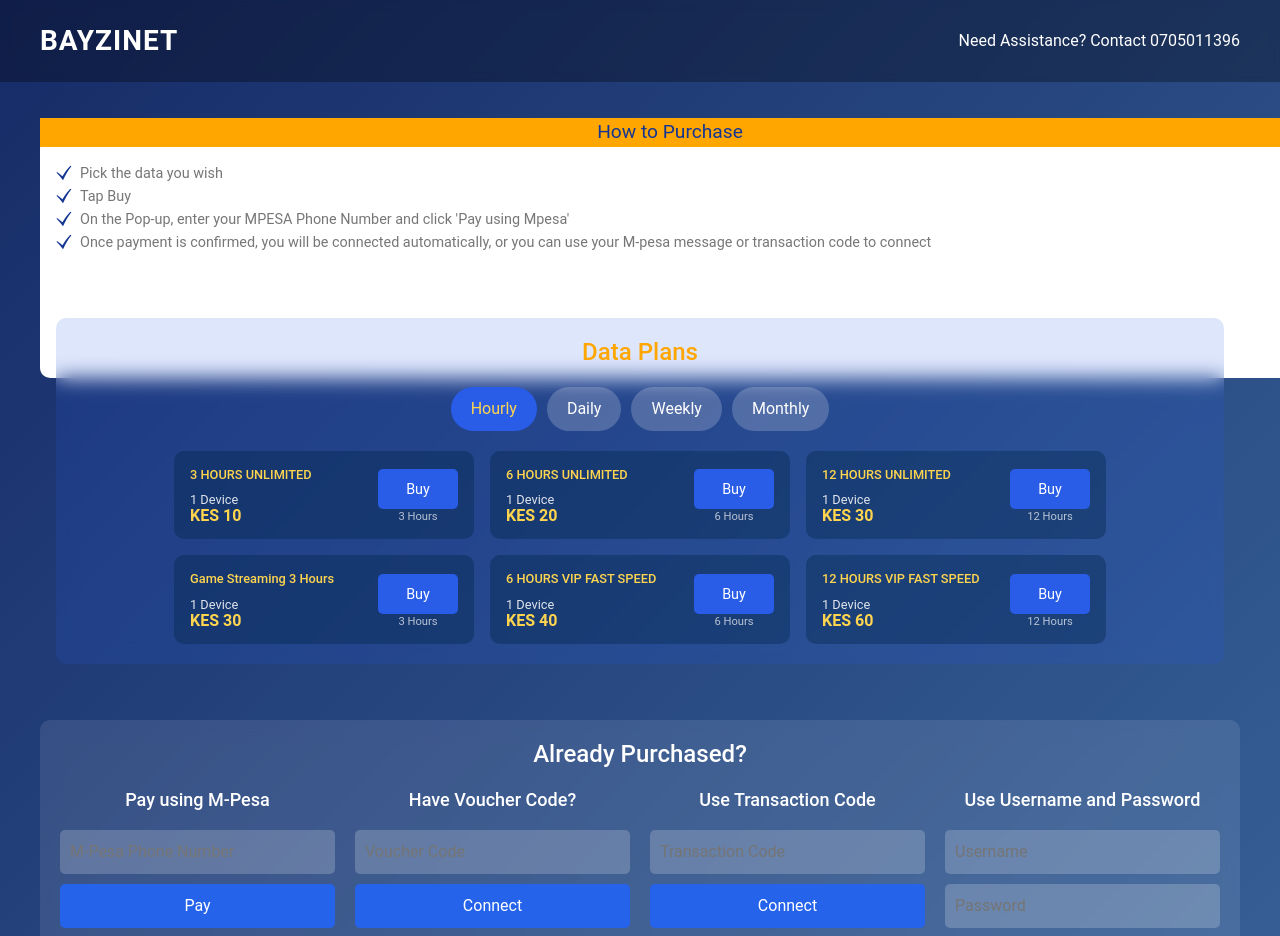
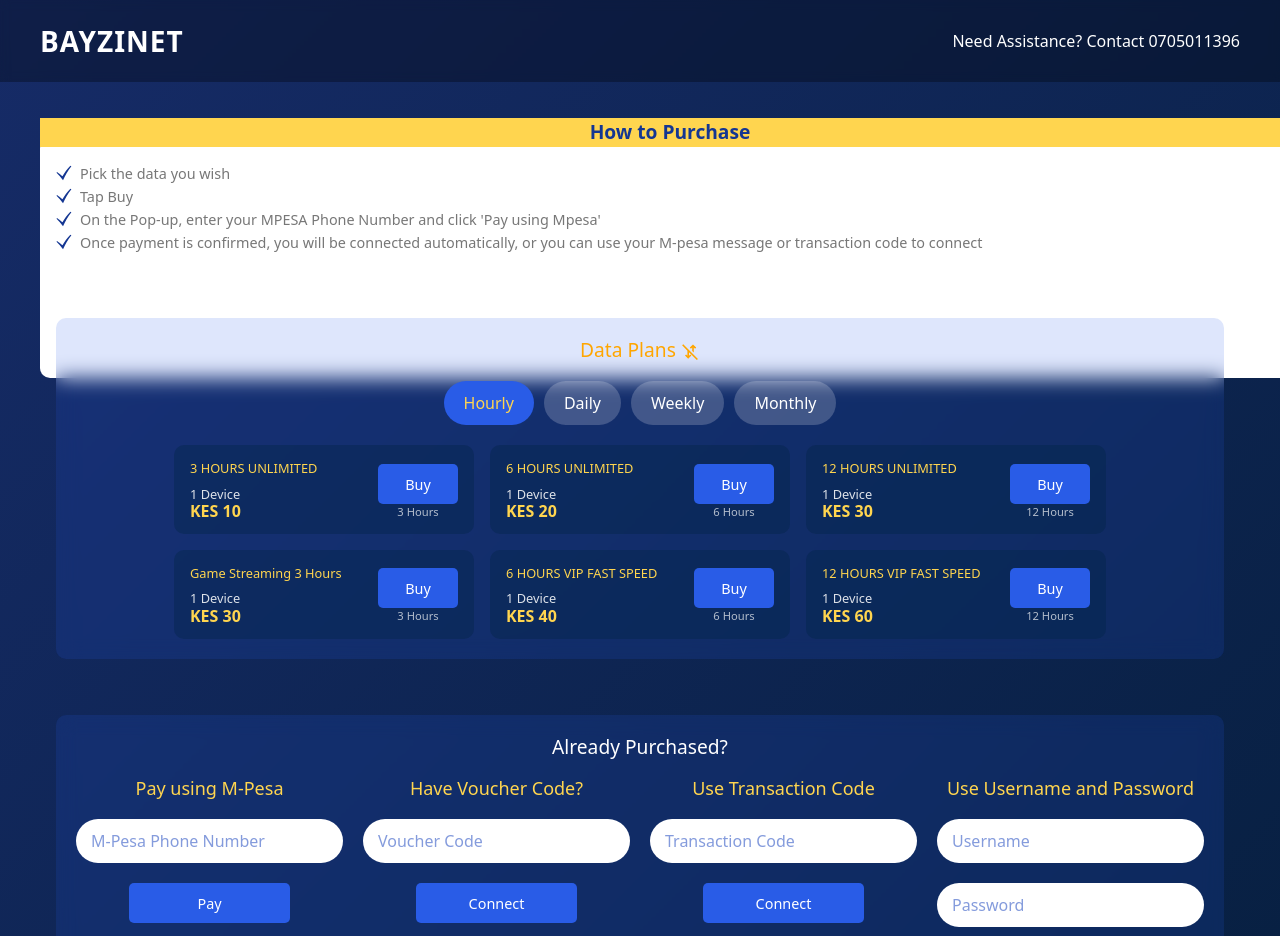
Before and after one commit to Ericadeshh/Bayzinet_Billing_System, a React (Vite) app in the folder billing_sys_frontend/: page / in a window 1280 px wide. Shown: the top 936 px of the page. Built offline with nearby package versions, Linux system fonts and the light colour scheme.

Commit message:
UI update

```diff
--- a/billing_sys_frontend/src/components/ConnectForm/ConnectForm.module.css
+++ b/billing_sys_frontend/src/components/ConnectForm/ConnectForm.module.css
@@ -1,13 +1,16 @@
 .formSection {
-  background: rgba(255, 255, 255, 0.1);
+  background: #295ce727;
   padding: 20px;
+  margin: 1rem;
   border-radius: 10px;
   backdrop-filter: blur(10px);
   animation: slideUp 0.5s ease-out;
+  margin-top: 0px;
 }
 
 .formSection h2 {
-  font-size: 24px;
+  color: #fff;
+  font-size: 1.2rem;
   margin-bottom: 20px;
   text-align: center;
 }
@@ -25,31 +28,74 @@
 }
 
 .form h3 {
+  color: #ffd54f;
   font-size: 18px;
   margin-bottom: 10px;
   text-align: center;
 }
 
+.inputWrapper {
+  position: relative;
+  margin-bottom: 10px;
+}
+
 .input {
   padding: 10px;
   border: none;
-  border-radius: 5px;
-  background: rgba(255, 255, 255, 0.2);
-  color: #ffffff;
+  border-radius: 60px;
+  background: #fff;
+  color: #295ce7;
+  width: 100%;
+  font-size: 16px;
+  transition: border-color 0.3s ease;
+}
+
+.input:focus {
+  outline: none;
+  border-color: #ffd54f;
+}
+
+.label {
+  position: absolute;
+  top: 50%;
+  left: 10px;
+  transform: translateY(-50%);
+  color: #1b47be8a;
+  font-size: 16px;
+  pointer-events: none;
+  transition: all 0.3s ease;
+  background: transparent;
+  padding: 0 5px;
+}
+
+.input:focus + .label,
+.active {
+  top: 0;
+  transform: translateY(-100%);
+  font-size: 12px;
+  color: #ffffffc4;
+  background: #295ce727;
+  padding: 0 5px;
 }
 
 .button {
+  font-size: 0.9rem;
   padding: 10px;
   border: none;
   border-radius: 5px;
-  background: #2563eb;
+  background: #295ce7;
   color: #ffffff;
   cursor: pointer;
-  transition: background 0.3s;
+  transition: background 0.3s, color 0.3s;
+  width: 60%;
+  height: 40px;
+  margin: 0 auto;
 }
 
 .button:hover {
-  background: #1e40af;
+  background: #ffd54f;
+  color: #295ce7;
+  font-weight: 600;
 }
 
 @keyframes slideUp {
@@ -68,10 +114,6 @@
     padding: 15px;
   }
 
-  .formSection h2 {
-    font-size: 20px;
-  }
-
   .forms {
     grid-template-columns: 1fr;
   }
--- a/billing_sys_frontend/src/components/ConnectForm/ConnectForm.tsx
+++ b/billing_sys_frontend/src/components/ConnectForm/ConnectForm.tsx
@@ -90,59 +90,101 @@ const ConnectForm: React.FC = () => {
       <div className={styles.forms}>
         <form onSubmit={handleMpesaSubmit} className={styles.form}>
           <h3>Pay using M-Pesa</h3>
+          <div className={styles.inputWrapper}>
             <input
               type="text"
-            placeholder="M-Pesa Phone Number"
+              id="phoneNumber"
               value={phoneNumber}
               onChange={(e) => setPhoneNumber(e.target.value)}
               className={styles.input}
             />
+            <label
+              htmlFor="phoneNumber"
+              className={`${styles.label} ${phoneNumber ? styles.active : ""}`}
+            >
+              M-Pesa Phone Number
+            </label>
+          </div>
           <button type="submit" className={styles.button}>
             Pay
           </button>
         </form>
         <form onSubmit={handleVoucherSubmit} className={styles.form}>
           <h3>Have Voucher Code?</h3>
+          <div className={styles.inputWrapper}>
             <input
               type="text"
-            placeholder="Voucher Code"
+              id="voucherCode"
               value={voucherCode}
               onChange={(e) => setVoucherCode(e.target.value)}
               className={styles.input}
             />
+            <label
+              htmlFor="voucherCode"
+              className={`${styles.label} ${voucherCode ? styles.active : ""}`}
+            >
+              Voucher Code
+            </label>
+          </div>
           <button type="submit" className={styles.button}>
             Connect
           </button>
         </form>
         <form onSubmit={handleTransactionSubmit} className={styles.form}>
           <h3>Use Transaction Code</h3>
+          <div className={styles.inputWrapper}>
             <input
               type="text"
-            placeholder="Transaction Code"
+              id="transactionCode"
               value={transactionCode}
               onChange={(e) => setTransactionCode(e.target.value)}
               className={styles.input}
             />
+            <label
+              htmlFor="transactionCode"
+              className={`${styles.label} ${
+                transactionCode ? styles.active : ""
+              }`}
+            >
+              Transaction Code
+            </label>
+          </div>
           <button type="submit" className={styles.button}>
             Connect
           </button>
         </form>
         <form onSubmit={handleLoginSubmit} className={styles.form}>
           <h3>Use Username and Password</h3>
+          <div className={styles.inputWrapper}>
             <input
               type="text"
-            placeholder="Username"
+              id="username"
               value={username}
               onChange={(e) => setUsername(e.target.value)}
               className={styles.input}
             />
+            <label
+              htmlFor="username"
+              className={`${styles.label} ${username ? styles.active : ""}`}
+            >
+              Username
+            </label>
+          </div>
+          <div className={styles.inputWrapper}>
             <input
               type="password"
-            placeholder="Password"
+              id="password"
               value={password}
               onChange={(e) => setPassword(e.target.value)}
               className={styles.input}
             />
+            <label
+              htmlFor="password"
+              className={`${styles.label} ${password ? styles.active : ""}`}
+            >
+              Password
+            </label>
+          </div>
           <button type="submit" className={styles.button}>
             Login
           </button>
--- a/billing_sys_frontend/src/components/Instructions/Instructions.module.css
+++ b/billing_sys_frontend/src/components/Instructions/Instructions.module.css
@@ -23,7 +23,8 @@
   margin-bottom: 15px;
   text-align: center;
   color: #143692;
-  background-color: #ffa600;
+  font-weight: 600;
+  background-color: #ffd54f;
 }
 
 .checkList {
--- a/billing_sys_frontend/src/components/PlansSection/PlansSection.module.css
+++ b/billing_sys_frontend/src/components/PlansSection/PlansSection.module.css
@@ -10,7 +10,7 @@
 
 .plansSection h2 {
   color: #ffa600;
-  font-size: 24px;
+  font-size: 1.2rem;
   margin-bottom: 20px;
   text-align: center;
 }
@@ -65,10 +65,6 @@
     margin-top: -70px;
   }
 
-  .plansSection h2 {
-    font-size: 20px;
-  }
-
   .tabs {
     flex-wrap: wrap;
     gap: 5px;
--- a/billing_sys_frontend/src/components/PlansSection/PlansSection.tsx
+++ b/billing_sys_frontend/src/components/PlansSection/PlansSection.tsx
@@ -1,4 +1,5 @@
 import React, { useState } from "react";
+import { MdOutlineMobiledataOff } from "react-icons/md";
 import styles from "./PlansSection.module.css";
 import PlanCard from "../PlanCard/PlanCard";
 
@@ -93,7 +94,9 @@ const PlansSection: React.FC = () => {
 
   return (
     <section className={styles.plansSection}>
-      <h2>Data Plans</h2>
+      <h2>
+        Data Plans <MdOutlineMobiledataOff />
+      </h2>
       <div className={styles.tabs}>
         {categories.map((category) => (
           <button
--- a/billing_sys_frontend/src/components/RecentPurchases/RecentPurchases.module.css
+++ b/billing_sys_frontend/src/components/RecentPurchases/RecentPurchases.module.css
@@ -1,5 +1,5 @@
 .purchases {
-  background: rgba(255, 255, 255, 0.1);
+  background: rgba(255, 255, 255, 0);
   padding: 20px;
   border-radius: 10px;
   backdrop-filter: blur(10px);
@@ -7,7 +7,8 @@
 }
 
 .purchases h2 {
-  font-size: 24px;
+  color: #ffd54f;
+  font-size: 1.2rem;
   margin-bottom: 20px;
   text-align: center;
 }
--- a/billing_sys_frontend/src/pages/Home/Home.module.css
+++ b/billing_sys_frontend/src/pages/Home/Home.module.css
@@ -2,8 +2,7 @@
   display: flex;
   flex-direction: column;
   min-height: 100vh;
-  font-family: "Roboto", sans-serif;
-  background: linear-gradient(135deg, #162b67, #3c699f);
+  background: linear-gradient(135deg, #162b67, #051e3b);
   color: #ffffff;
 }
 
```
Lines whose indentation alone changed are shown as unchanged.
